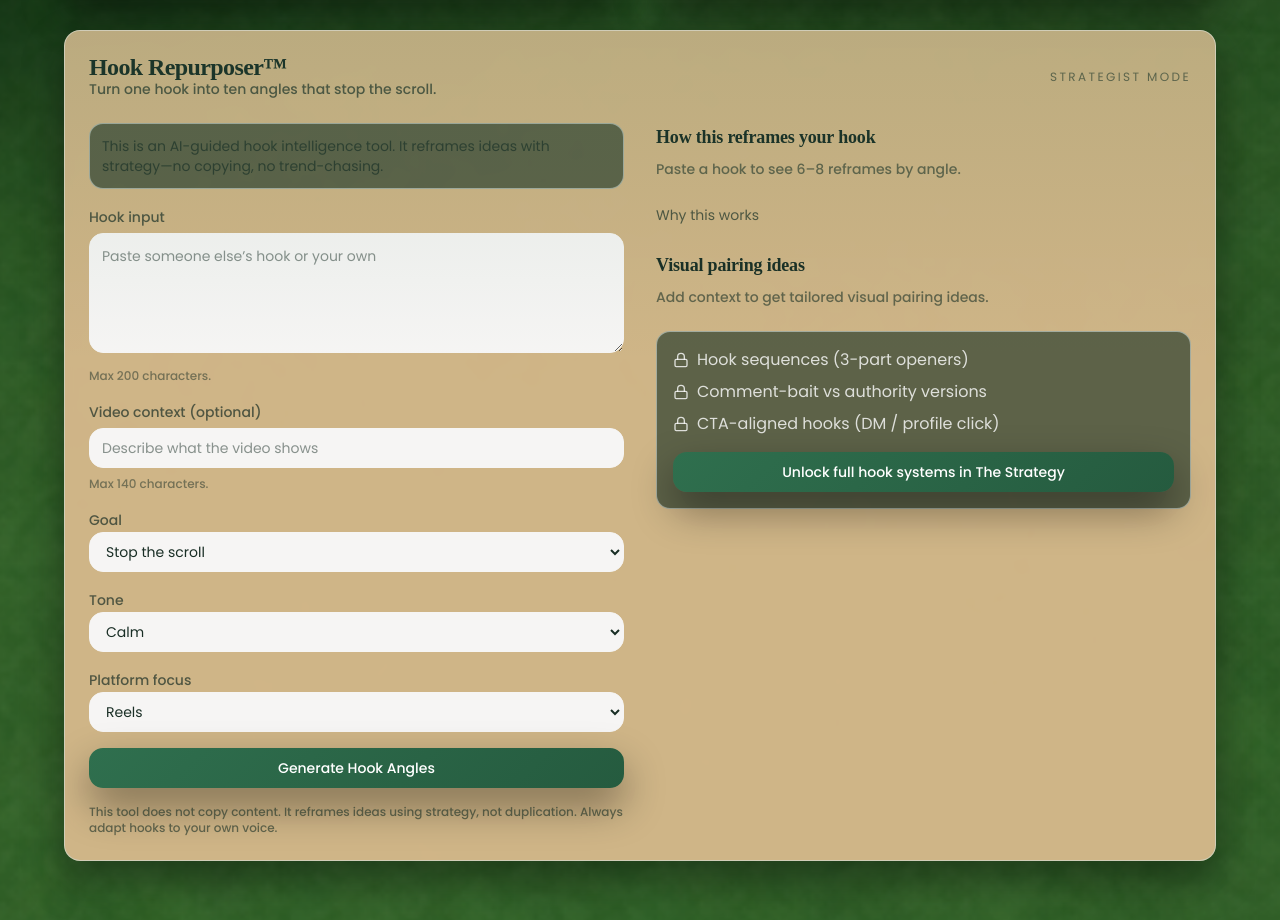
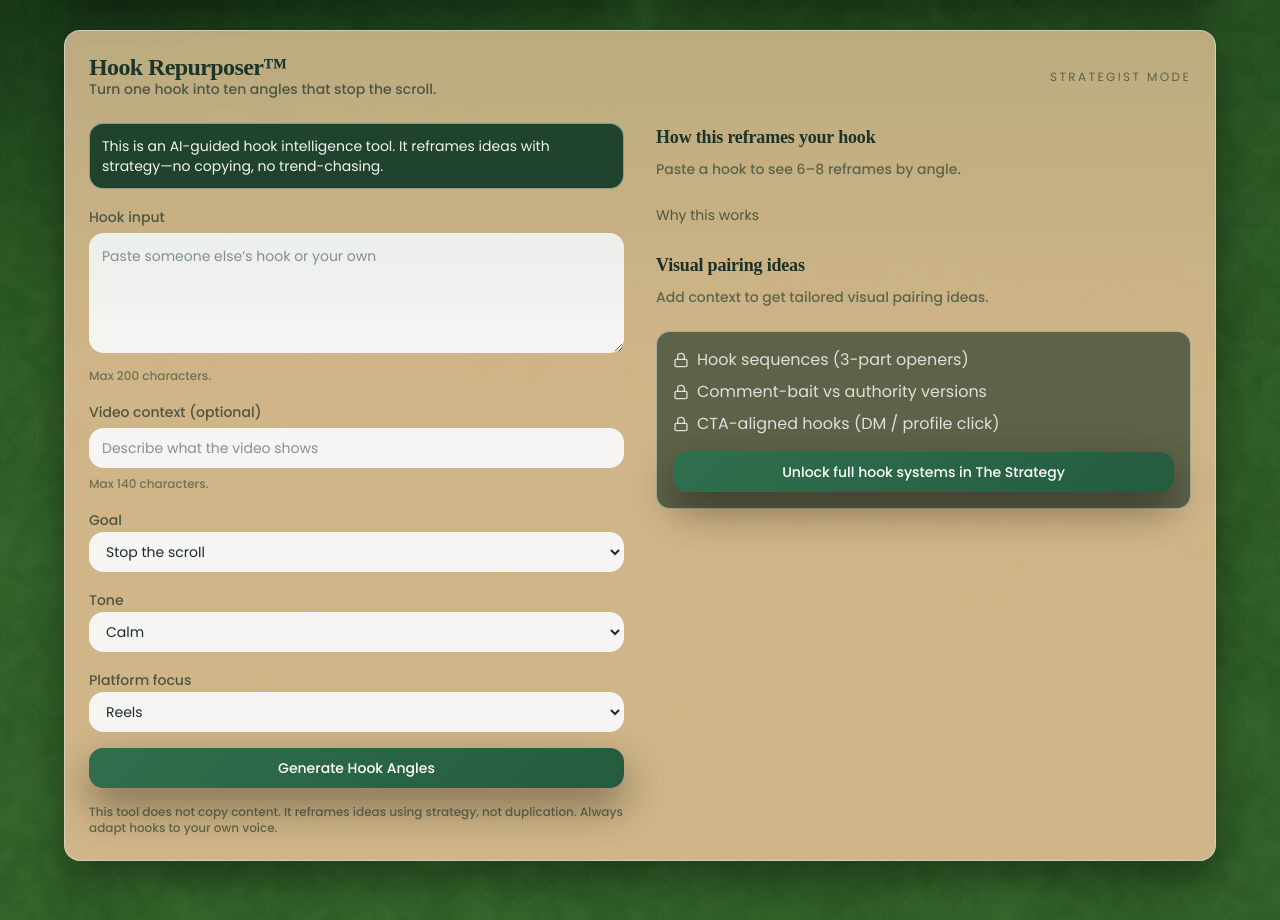
Before and after one commit to gmajors1326/strategies-tool-funnel, a Next.js app: page / in a window 1280 px wide. Shown: the part 1210-2130 px from the top of the page. Built offline with nearby package versions, Linux system fonts and the light colour scheme.

Commit message:
Make Hook Repurposer intro box white text

```diff
--- a/app/page.tsx
+++ b/app/page.tsx
@@ -468,7 +468,7 @@ function HookRepurposerTool() {
       </CardHeader>
       <CardContent className="grid gap-8 md:grid-cols-2">
         <div className="space-y-4">
-          <div className="rounded-md border border-border/60 bg-background/60 p-3 text-sm text-card-foreground/70">
+          <div className="rounded-md border border-border/60 bg-[#1F3F2A] p-3 text-sm text-white">
             This is an AI-guided hook intelligence tool. It reframes ideas with strategy—no copying, no trend-chasing.
           </div>
           <div>
```
